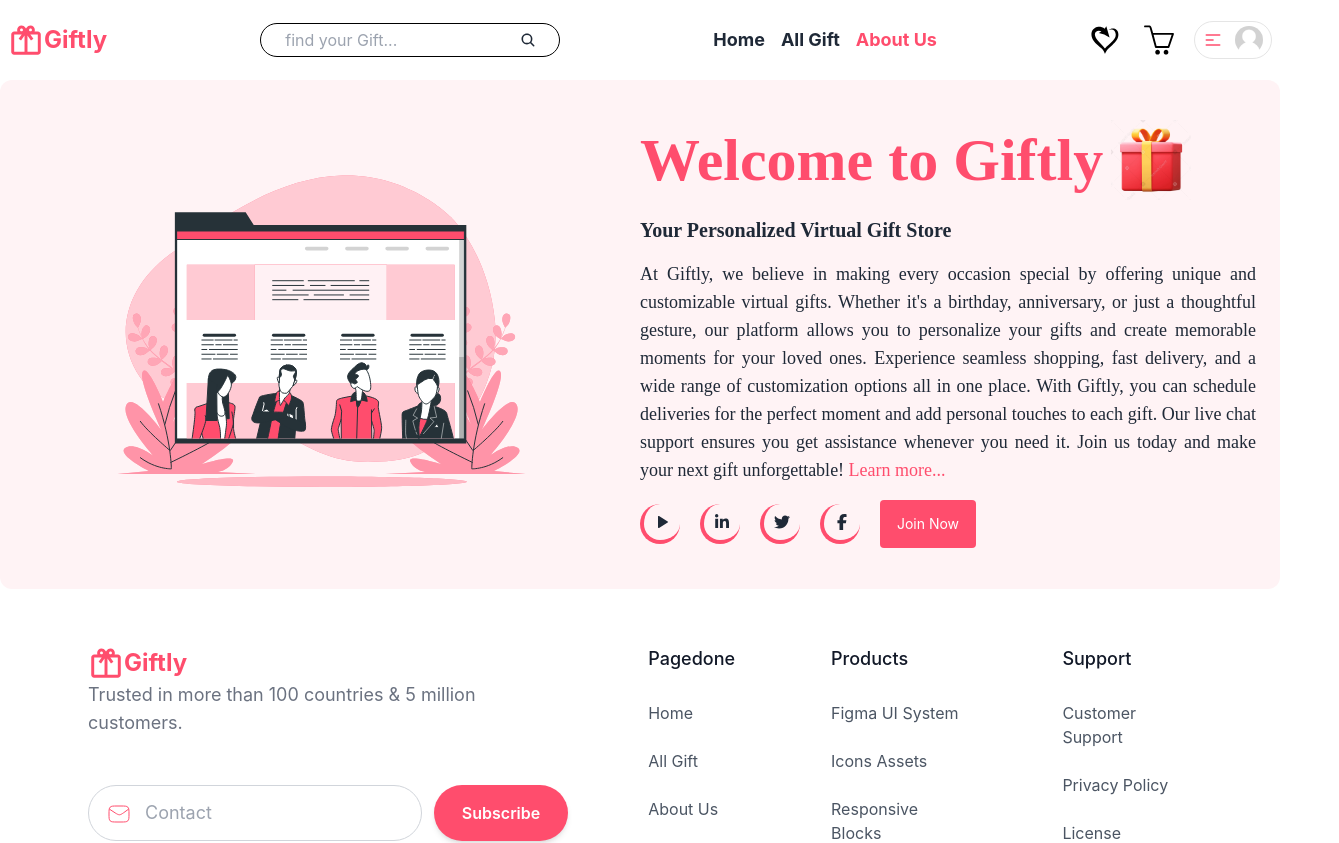
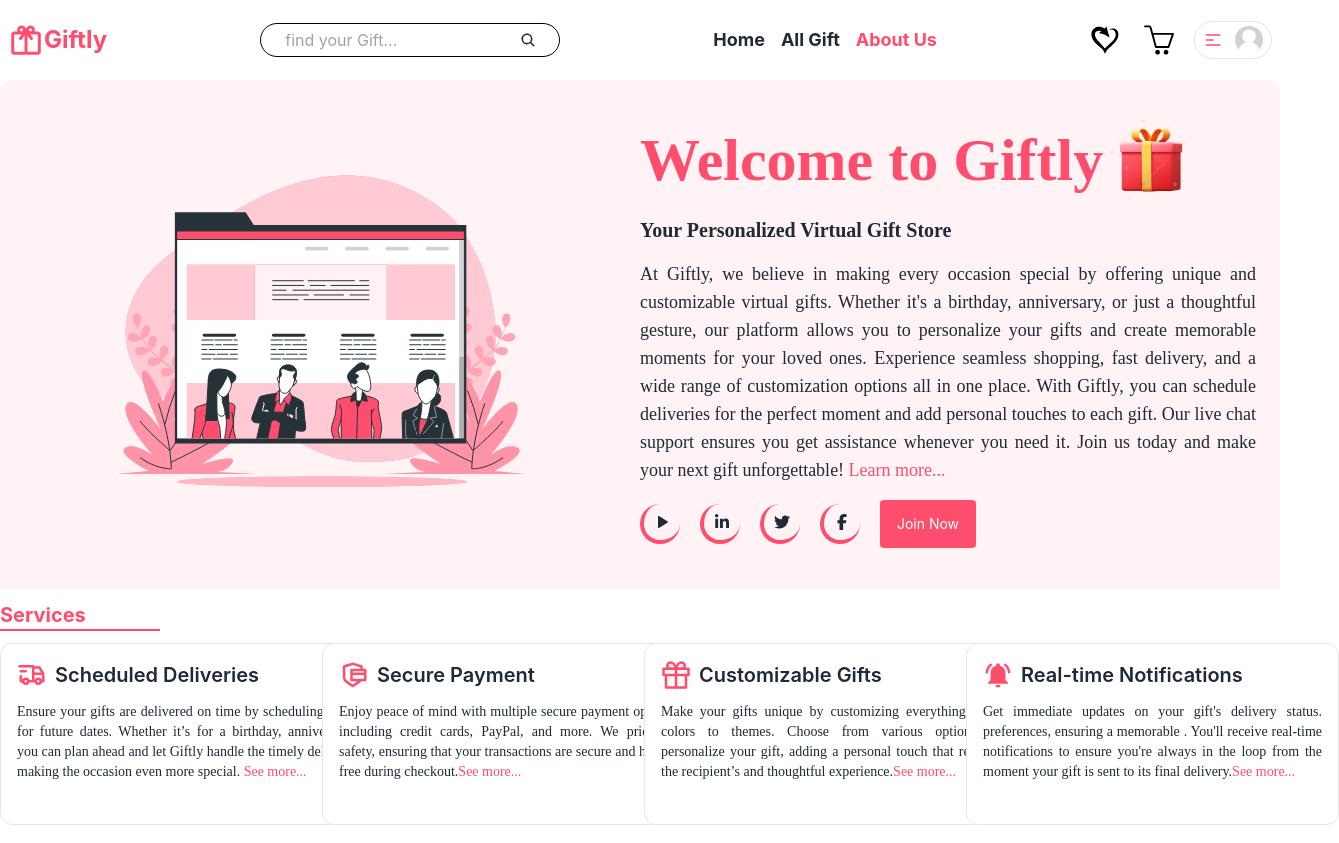
Before and after one commit to Codex-digital1/Giftly, a React (Vite) app: page /aboutUs in a window 1280 px wide. Shown: the top 843 px of the page, 1339 px wide, since content can reach past the window. Built offline with nearby package versions, Linux system fonts and the light colour scheme.

Commit message:
Completed Servicess section on aboutUs page

```diff
--- a/src/pages/aboutUs/AboutUs.tsx
+++ b/src/pages/aboutUs/AboutUs.tsx
@@ -1,12 +1,44 @@
 import { FaFacebookF, FaLinkedinIn, FaTwitter } from "react-icons/fa6";
 import aboutUsImage from "../../../src/img/aboutUs.svg";
 import aboutGift from "../../../src/img/logo.png";
+import { TbPlayerPlayFilled, TbTruckDelivery } from "react-icons/tb";
+import { RiSecurePaymentLine } from "react-icons/ri";
+import { FiGift } from "react-icons/fi";
+import { MdNotificationsActive } from "react-icons/md";
+// Services Data
+const servicesData = [
+  {
+    icon: <TbTruckDelivery />,
+    title: "Scheduled Deliveries",
+    describe:
+      "Ensure your gifts are delivered on time by scheduling them for future dates. Whether it’s for a birthday, anniversary, you can plan ahead and let Giftly handle the timely delivery, making the occasion even more special. ",
+  },
+  {
+    icon: <RiSecurePaymentLine />,
+    title: "Secure Payment",
+    describe:
+      "Enjoy peace of mind with multiple secure payment options, including credit cards, PayPal, and more. We prioritize safety, ensuring that your transactions are secure and hassle-free during checkout.",
+  },
+  {
+    icon: <FiGift />,
+    title: "Customizable Gifts",
+    describe:
+      "Make your gifts unique by customizing everything from colors to themes. Choose from various options to personalize your gift, adding a personal touch that reflects the recipient’s and thoughtful experience.",
+  },
+  {
+    icon: <MdNotificationsActive />,
+    title: "Real-time Notifications",
+    describe:
+      "Get immediate updates on your gift's delivery status. preferences, ensuring a memorable . You'll receive real-time notifications to ensure you're always in the loop from the moment your gift is sent to its final delivery.",
+  },
+];
 
-import { TbPlayerPlayFilled } from "react-icons/tb";
 const AboutUs = () => {
   return (
-    <div className=" border-red-400  mt-20 container mx-auto bg-secondary rounded-xl p-2">
-      <div className="md:flex   items-center ">
+    <div className="container mx-auto">
+      {/* About us section */}
+      <section className=" border-red-400  mt-20 bg-secondary rounded-t-xl p-2">
+        <div className="md:flex items-center ">
           {/* image */}
           <div className="flex-1 flex justify-center items-center ">
             <img src={aboutUsImage} className="w-[80%] " alt="" />
@@ -25,13 +57,15 @@ const AboutUs = () => {
               unique and customizable virtual gifts. Whether it's a birthday,
               anniversary, or just a thoughtful gesture, our platform allows you
               to personalize your gifts and create memorable moments for your
-            loved ones. Experience seamless shopping, fast delivery, and a wide
-            range of customization options all in one place. With Giftly, you
-            can schedule deliveries for the perfect moment and add personal
-            touches to each gift. Our live chat support ensures you get
-            assistance whenever you need it. Join us today and make your next
-            gift unforgettable!{" "}
-            <span className="text-primary cursor-pointer ">Learn more...</span>
+              loved ones. Experience seamless shopping, fast delivery, and a
+              wide range of customization options all in one place. With Giftly,
+              you can schedule deliveries for the perfect moment and add
+              personal touches to each gift. Our live chat support ensures you
+              get assistance whenever you need it. Join us today and make your
+              next gift unforgettable!{" "}
+              <span className="text-primary cursor-pointer ">
+                Learn more...
+              </span>
             </p>
             <div className="flex items-center gap-x-5">
               <button className="border-b-4 border-l-4 border-primary rounded-full w-10 h-10 flex justify-center items-center ">
@@ -53,6 +87,32 @@ const AboutUs = () => {
             </div>
           </div>
         </div>
+      </section>
+      {/* Services Section */}
+      <section>
+        <h1 className="text-xl font-bold text-primary mt-3">Services</h1>
+        <hr className="w-40 border border-primary mb-3" />
+     <div className="flex justify-center">
+     <div className="grid md:grid-cols-4 justify-center gap-x-2 items-center gap-y-2">
+          {
+            servicesData?.map(cartData => (
+          <div className="w-[373px] h-[182px] border rounded-xl p-4 space-y-3 bg-white  cursor-pointer  hover:border-primary duration-500">
+            <h1 className="flex gap-x-2 items-center text-xl font-semibold">
+              <span className="text-primary text-3xl">{cartData?.icon}</span>
+              {cartData?.title}
+            </h1>
+            <p className="text-sm font-playfair-display text-justify">
+              {cartData?.describe}
+              <span className="text-primary">See more...</span>
+            </p>
+          </div>
+            ))
+          }
+
+        </div>
+
+     </div>
+      </section>
     </div>
   );
 };
```
Lines whose indentation alone changed are shown as unchanged.
